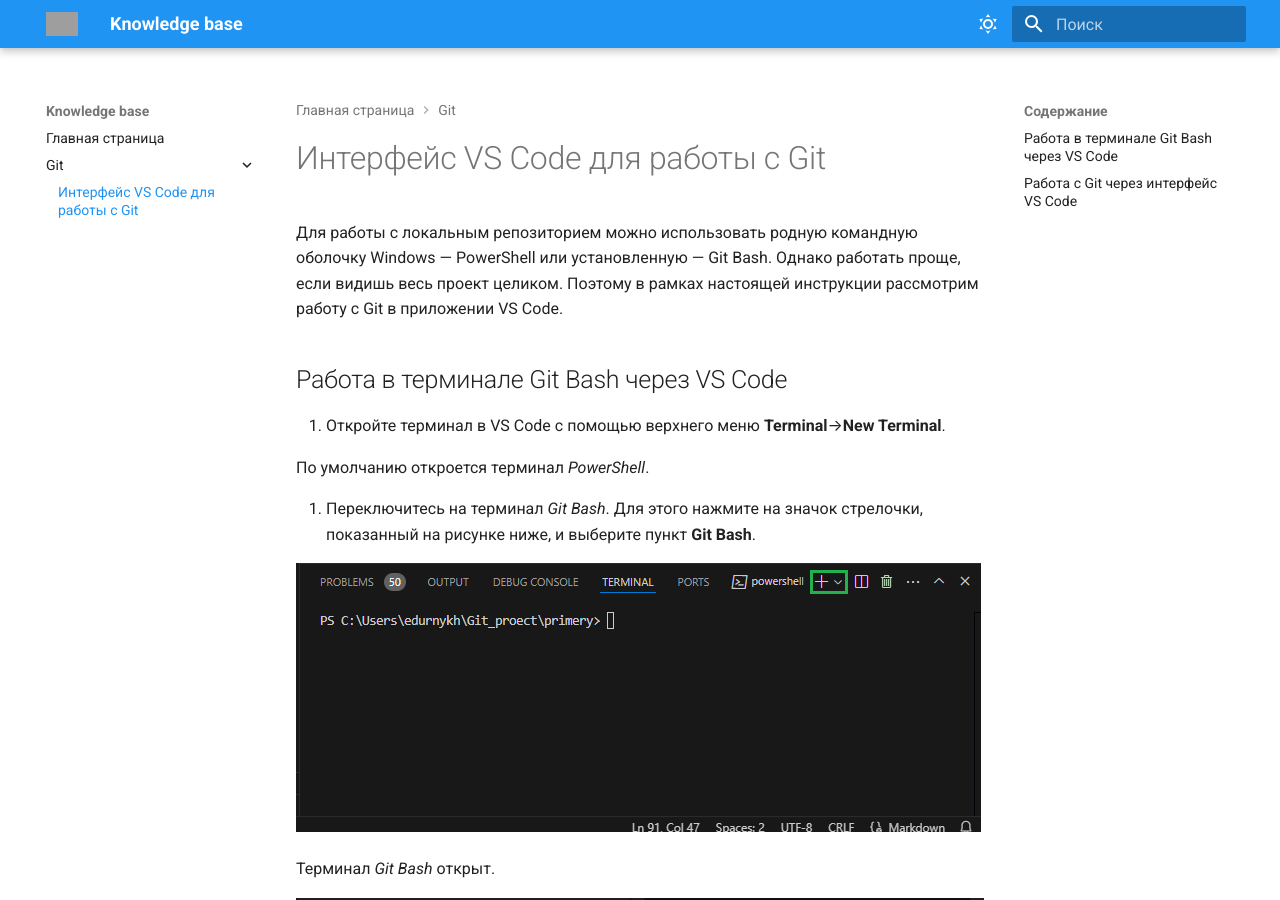
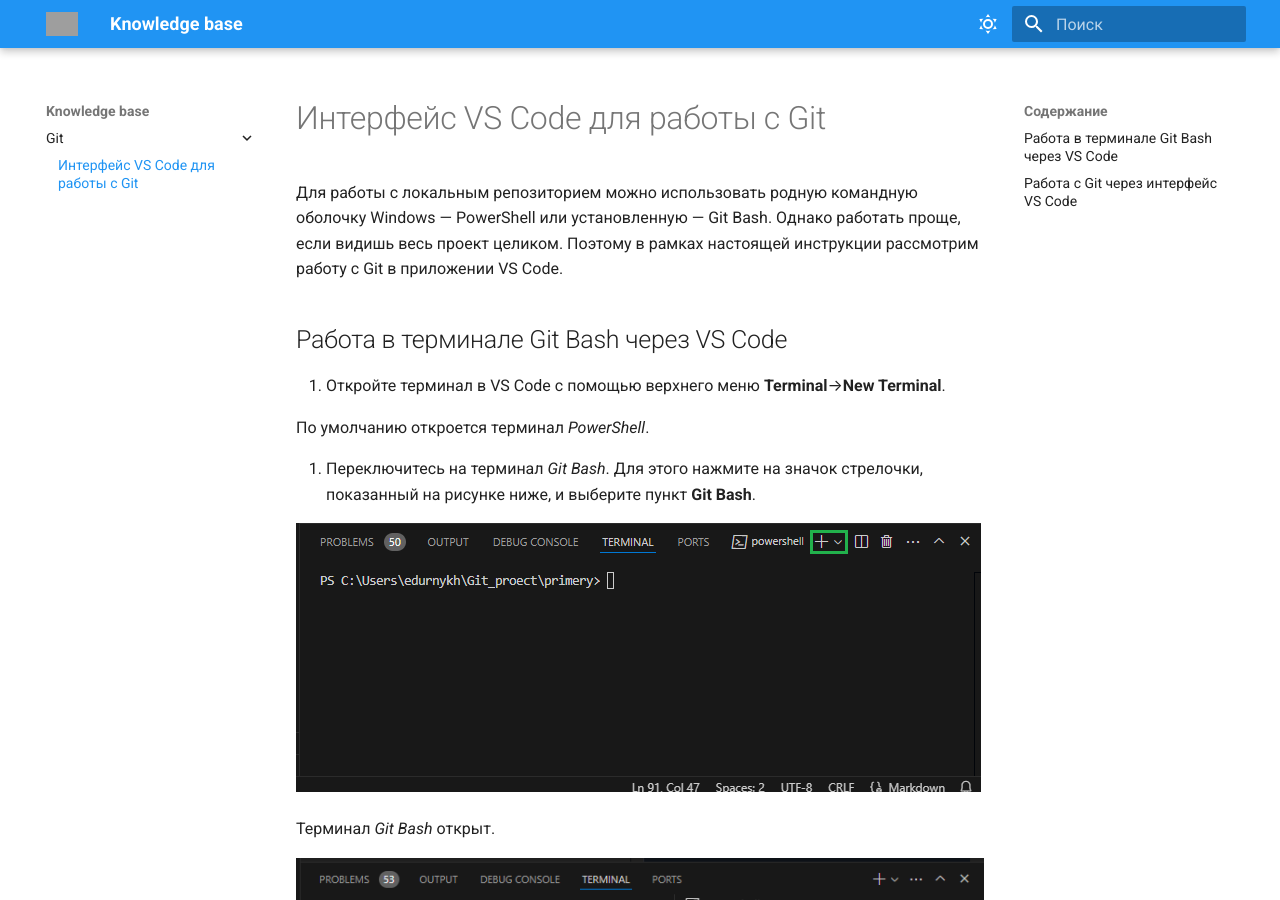
Before and after one commit to Ekaterinka17/mkdocs-example, an MkDocs documentation site: the page built from docs/git/interfeis_vs_code_dla_raboty_s_git.md, in a window 1280 px wide and 900 px high. Built offline with MkDocs 1.6.1 and Material for MkDocs 9.7.7, drawn with Linux system fonts in a browser that asks for light colours; part of the change alters nothing that is shown; grey boxes are pictures that could not be loaded.

Commit message:
перенос инструкции по гиту

```diff
--- a/docs/git/interfeis_vs_code_dla_raboty_s_git.md
+++ b/docs/git/interfeis_vs_code_dla_raboty_s_git.md
@@ -16,7 +16,7 @@
 
 ![текст](images/terminal_git_bash.png)
 
-Описание команд, выполняемых в терминале *Git Bash*, для работы с локальным репозиторием см. в подразделе [Команды Git для работы в терминале](/primery/files/razdel_4_rabota_s_lokalnum_repozitoriem/) инструкции [Руководство по Git](/primery). В подразделе **Работа c Git через интерфейс VS Code** показаны альтернативные команды Git, которые можно выполнять с помощью функционала VS Code.
+Описание команд, выполняемых в терминале *Git Bash*, для работы с локальным репозиторием см. в подразделе [Команды Git для работы в терминале]([/primery/files/razdel_4_rabota_s_lokalnum_repozitoriem/](https://ekaterinka17.github.io/primery/files/razdel_4_rabota_s_lokalnum_repozitoriem/#:~:text=%D0%9A%D0%BE%D0%BC%D0%B0%D0%BD%D0%B4%D1%8B%20Git%20%D0%B4%D0%BB%D1%8F%20%D1%80%D0%B0%D0%B1%D0%BE%D1%82%D1%8B%20%D0%B2%20%D1%82%D0%B5%D1%80%D0%BC%D0%B8%D0%BD%D0%B0%D0%BB%D0%B5)) инструкции [Руководство по Git](https://ekaterinka17.github.io/primery/). В подразделе **Работа c Git через интерфейс VS Code** показаны альтернативные команды Git, которые можно выполнять с помощью функционала VS Code.
 
 ## Работа c Git через интерфейс VS Code
 
--- a/mkdocs.yml
+++ b/mkdocs.yml
@@ -39,7 +39,6 @@ theme: # Тема сайта, информация о ее параметрах
       accent: blue
 
 nav: # Структура сайта
-    - Главная страница: index.md
     - Git:
       - git/interfeis_vs_code_dla_raboty_s_git.md
 
```
